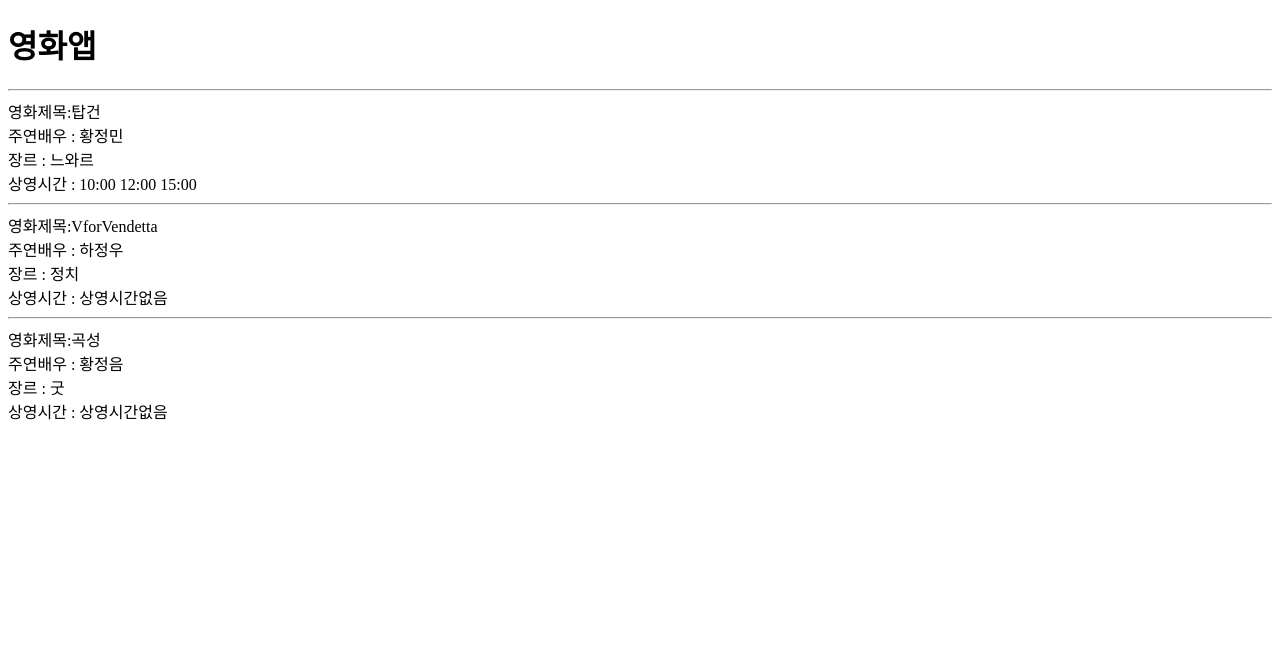
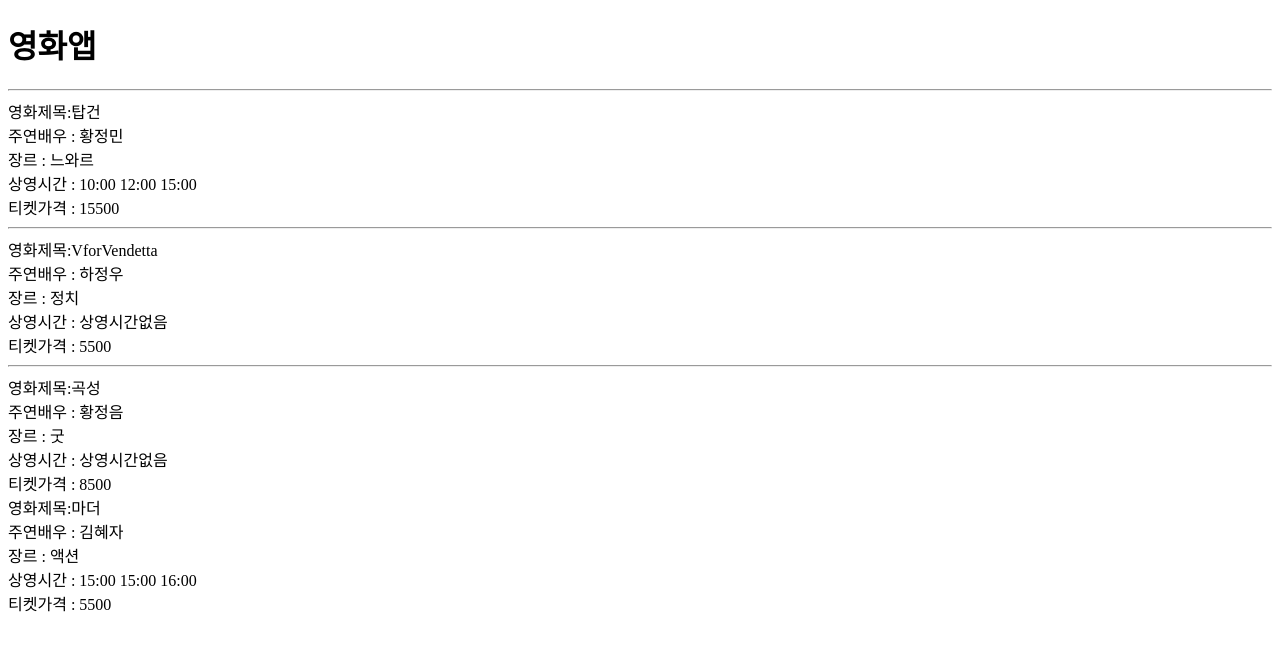
Before and after one commit to alwaystaegi/study_movie_app, a React (Create React App) app: page / in a window 1280 px wide. Shown: the top 650 px of the page. Built offline with nearby package versions, Linux system fonts and the light colour scheme.

Commit message:
Proptypes std

```diff
--- a/package.json
+++ b/package.json
@@ -6,6 +6,7 @@
     "@testing-library/jest-dom": "^5.16.5",
     "@testing-library/react": "^13.4.0",
     "@testing-library/user-event": "^13.5.0",
+    "prop-types": "^15.8.1",
     "react": "^18.2.0",
     "react-dom": "^18.2.0",
     "react-scripts": "5.0.1",
--- a/src/App.js
+++ b/src/App.js
@@ -1,16 +1,5 @@
 import React from "react";
-
-function Movie(props) {
-  console.log(props);
-  return (
-    <>
-      <div>영화제목:{props.movieName}</div>
-      <div>주연배우 : {props.actor}</div>
-      <div>장르 : {props.genre}</div>
-      <div>상영시간 : {props.time ? props.time.join(" ") : "상영시간없음"}</div>
-    </>
-  );
-}
+import Movie from "./Movie";
 
 const movies = [
   {
@@ -19,9 +8,22 @@ const movies = [
     주연배우: "황정민",
     장르: "느와르",
     상영시간: ["10:00", "12:00", "15:00"],
+    티켓가격: 15000,
   },
-  { id: 2, 영화명: "VforVendetta", 주연배우: "하정우", 장르: "정치" },
-  { id: 3, 영화명: "곡성", 주연배우: "황정음", 장르: "굿" },
+  {
+    id: 2,
+    영화명: "VforVendetta",
+    주연배우: "하정우",
+    장르: "정치",
+    티켓가격: 5000,
+  },
+  {
+    id: 3,
+    영화명: "곡성",
+    주연배우: "황정음",
+    장르: "굿",
+    티켓가격: 8000,
+  },
 ];
 
 function App() {
@@ -40,11 +42,19 @@ function App() {
               actor={movie.주연배우}
               genre={movie.장르}
               time={movie.상영시간}
+              price={movie.티켓가격}
             />
           </div>
         );
       })}
 
+      <Movie
+        movieName="마더"
+        actor="김혜자"
+        genre="액션"
+        time={["15:00", "15:00", "16:00"]}
+        price={5000}
+      />
       {/* <hr></hr>
       <Movie
         movieName="탑건 매버릭"
--- /dev/null
+++ b/src/Movie.js
@@ -0,0 +1,22 @@
+import PropTypes from "prop-types";
+
+function Movie(props) {
+  console.log(props);
+  return (
+    <>
+      <div>영화제목:{props.movieName}</div>
+      <div>주연배우 : {props.actor}</div>
+      <div>장르 : {props.genre}</div>
+      <div>상영시간 : {props.time ? props.time.join(" ") : "상영시간없음"}</div>
+      <div>티켓가격 : {props.price + 500}</div>
+    </>
+  );
+}
+
+Movie.propTypes = {
+  movieName: PropTypes.string,
+  price: PropTypes.number,
+  actor: PropTypes.string,
+  genre: PropTypes.string,
+};
+export default Movie;
--- a/src/index.js
+++ b/src/index.js
@@ -1,7 +1,7 @@
 import React from "react";
 import ReactDOM from "react-dom/client";
 import App from "./App";
-
+import PropTypes from "prop-types";
 //import Sunmoon from "./Sunmoon";
 // ! import name from "address";=== address에 있는 내용을 name이라는 이름으로 사용함
 const root = ReactDOM.createRoot(document.getElementById("root"));
```
Also changed, not shown: 1 other file (tests, documents, lock files or other folders).
